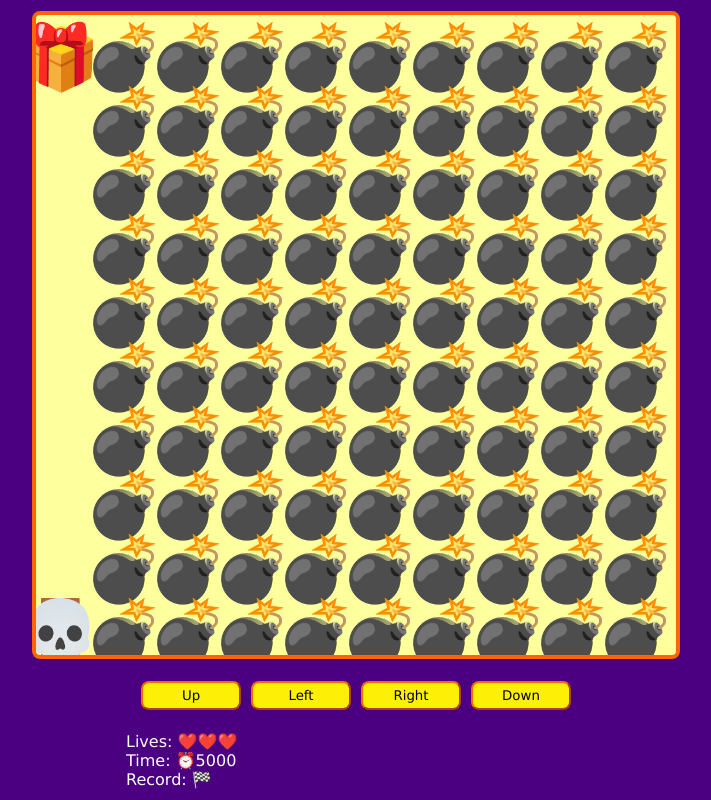
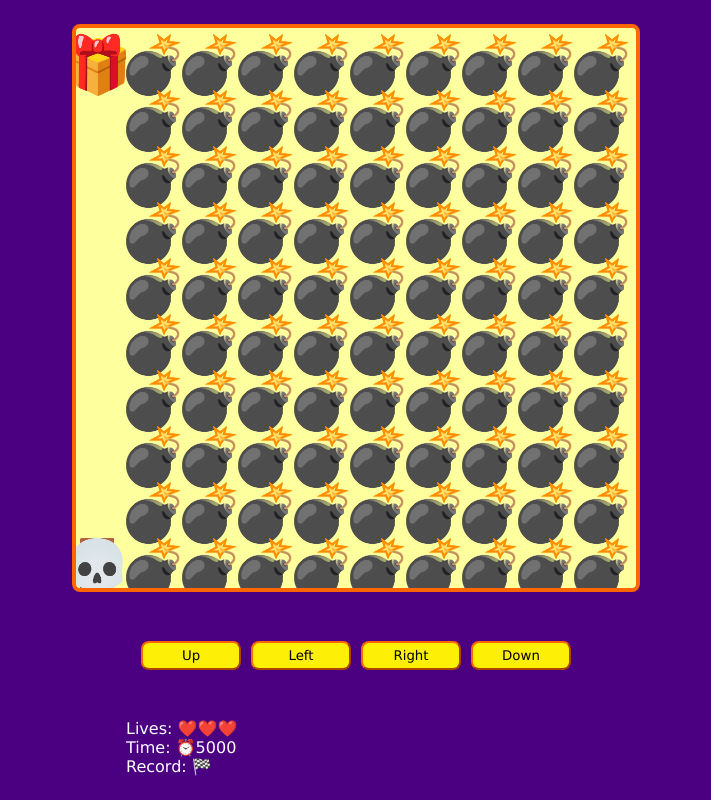
Before and after one commit to Diegocity5/videogame-javascript-basic, a plain HTML site: page index.html in a window 1280 px wide. Shown: the whole page, without its empty margins (284-995 px from the left). Drawn offline with Linux system fonts and the light colour scheme.

Commit message:
Corrigiendo errores de dimension

```diff
--- a/game.js
+++ b/game.js
@@ -33,18 +33,24 @@ let enemyPositions = [];
 window.addEventListener("load", setCanvasSize);
 window.addEventListener("resize", setCanvasSize);
 
+function fixNumber(n){
+  return Number(n.toFixed(0));
+}
+
 function setCanvasSize(){
   if (window.innerHeight > window.innerWidth) {
-    canvasSize = window.innerWidth * 0.8;
+    canvasSize = window.innerWidth * 0.7;
   } else {
-    canvasSize = window.innerHeight * 0.8;
+    canvasSize = window.innerHeight * 0.7;
   }
 
   canvas.setAttribute("width", canvasSize);
   canvas.setAttribute("height", canvasSize);
 
-  elementsSize = canvasSize / 10;
+  elementsSize = fixNumber(canvasSize / 10);
 
+  playerPosition.x = undefined;
+  playerPosition.y = undefined;
   startGame();
 }
 
@@ -77,22 +83,22 @@ function startGame(){
   mapsRowCols.forEach((row, rowI) => {
     row.forEach((col, colI) => {
       const emoji = emojis[col];
-      const posX = elementsSize * (colI + 1);
-      const posY = elementsSize * (rowI + 1);
+      const posX = fixNumber(elementsSize * (colI + 1));
+      const posY = fixNumber(elementsSize * (rowI + 1));
 
 
       if (col == 'O') {
           if(!playerPosition.x && !playerPosition.y){
-            playerPosition.x = posX;
-            playerPosition.y = posY;
+            playerPosition.x = fixNumber(posX);
+            playerPosition.y = fixNumber(posY);
           }
         }else if(col == 'I'){
-          giftPosition.x = posX;
-          giftPosition.y = posY;
+          giftPosition.x = fixNumber(posX);
+          giftPosition.y = fixNumber(posY);
         }else if(col == 'X'){
           enemyPositions.push({
-            x: posX,
-            y: posY,
+            x: fixNumber(posX),
+            y: fixNumber(posY),
           })
         }
 
--- a/style.css
+++ b/style.css
@@ -51,7 +51,7 @@ p {
 }
 @media (max-width: 440px) {
   button {
-    margin-top: 25px;
+    margin-top: 5px;
   }
   #up,
   #down {
```
